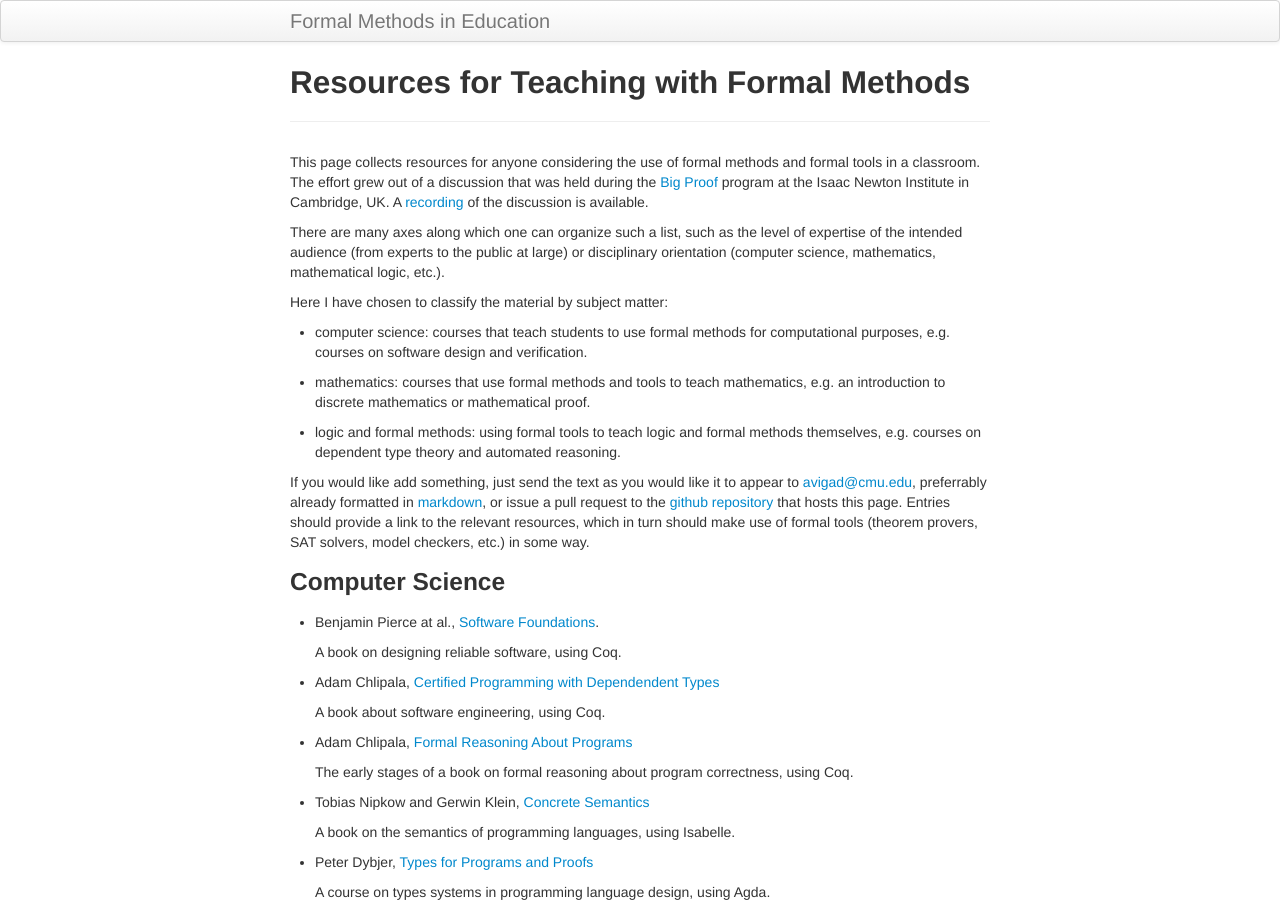
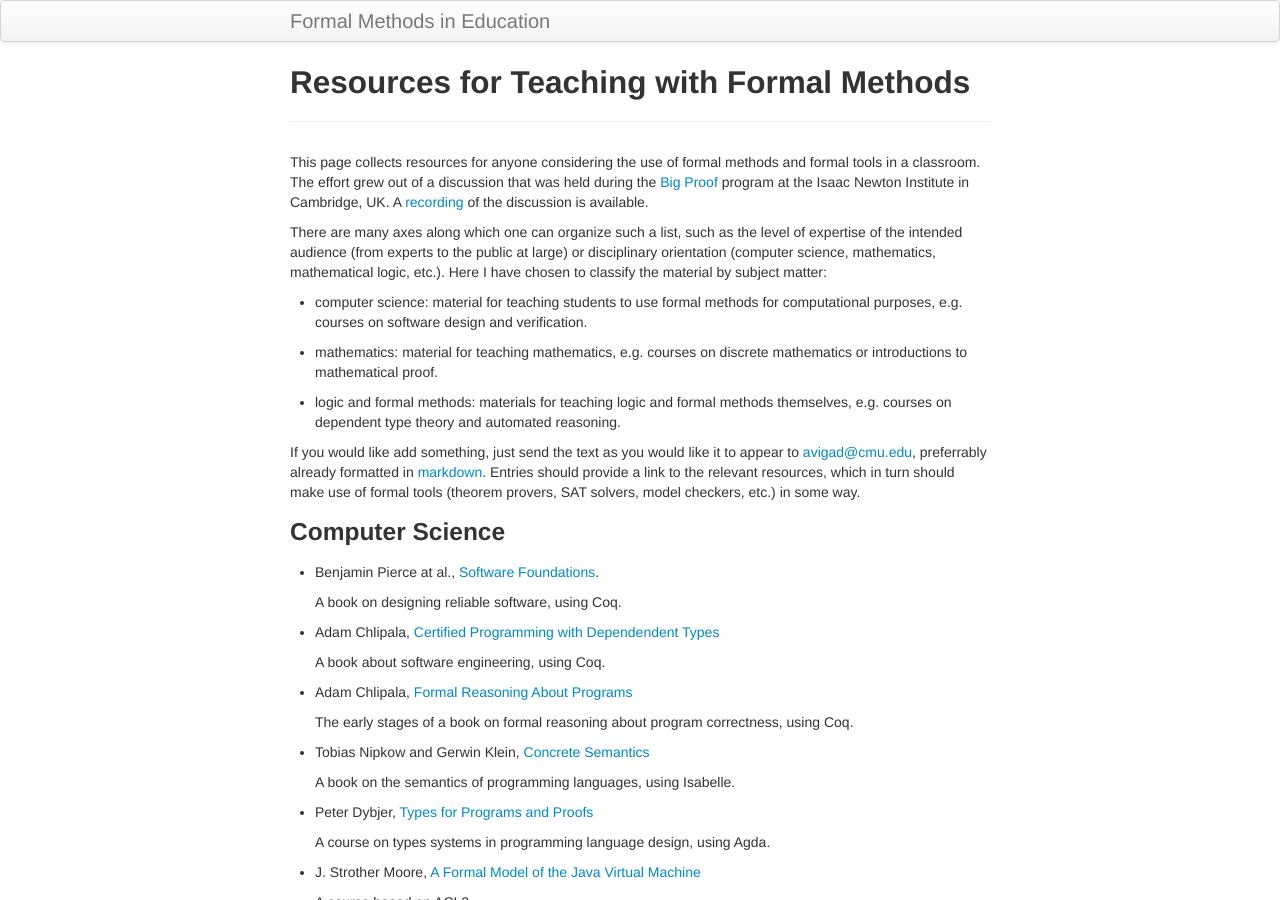
Before and after one commit to avigad/formal_methods_in_education, a Jekyll site: the page built from index.md, in a window 1280 px wide and 900 px high. Built offline with Jekyll 4.4.1, drawn with Linux system fonts in a browser that asks for light colours.

Commit message:
more tinkering

```diff
--- a/index.md
+++ b/index.md
@@ -5,17 +5,15 @@ layout: page
 
 This page collects resources for anyone considering the use of formal methods and formal tools in a classroom. The effort grew out of a discussion that was held during the [Big Proof](https://www.newton.ac.uk/event/bpr) program at the Isaac Newton Institute in Cambridge, UK. A [recording](https://www.newton.ac.uk/seminar/20170724153017302) of the discussion is available.
 
-There are many axes along which one can organize such a list, such as the level of expertise of the intended audience (from experts to the public at large) or disciplinary orientation (computer science, mathematics, mathematical logic, etc.).
+There are many axes along which one can organize such a list, such as the level of expertise of the intended audience (from experts to the public at large) or disciplinary orientation (computer science, mathematics, mathematical logic, etc.). Here I have chosen to classify the material by subject matter:
 
-Here I have chosen to classify the material by subject matter:
+- computer science: material for teaching students to use formal methods for computational purposes, e.g. courses on software design and verification.
 
-- computer science: courses that teach students to use formal methods for computational purposes, e.g. courses on software design and verification.
+- mathematics: material for teaching mathematics, e.g. courses on discrete mathematics or introductions to mathematical proof.
 
-- mathematics: courses that use formal methods and tools to teach mathematics, e.g. an introduction to discrete mathematics or mathematical proof.
+- logic and formal methods: materials for teaching logic and formal methods themselves, e.g. courses on dependent type theory and automated reasoning.
 
-- logic and formal methods: using formal tools to teach logic and formal methods themselves, e.g. courses on dependent type theory and automated reasoning.
-
-If you would like add something, just send the text as you would like it to appear to <avigad@cmu.edu>, preferrably already formatted in [markdown](https://daringfireball.net/2004/12/markdown_101), or issue a pull request to the [github repository](https://github.com/avigad/formal_methods_in_education) that hosts this page. Entries should provide a link to the relevant resources, which in turn should make use of formal tools (theorem provers, SAT solvers, model checkers, etc.) in some way.
+If you would like add something, just send the text as you would like it to appear to <avigad@cmu.edu>, preferrably already formatted in [markdown](https://daringfireball.net/2004/12/markdown_101). Entries should provide a link to the relevant resources, which in turn should make use of formal tools (theorem provers, SAT solvers, model checkers, etc.) in some way.
 
 ### Computer Science
 
```
